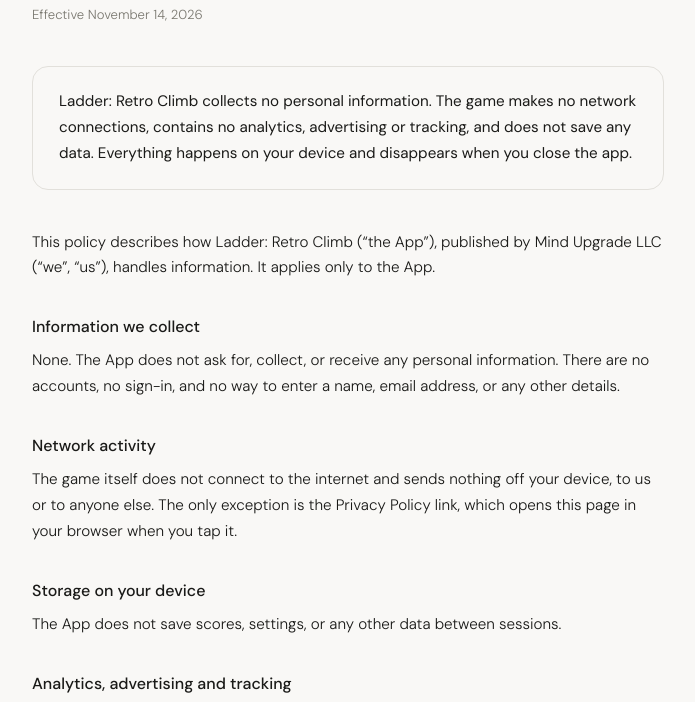
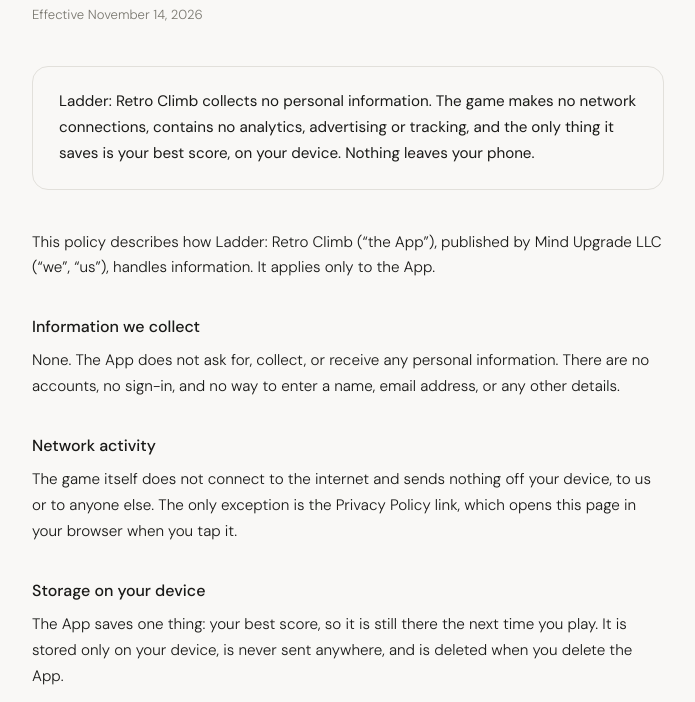
Before and after one commit to JasonK34/mindupgradeapps-site, a plain HTML site: page privacy/ladder/index.html in a window 1280 px wide. Shown: the part 220-922 px from the top of the page, without its empty margins (292-987 px from the left). Drawn offline with Linux system fonts and the light colour scheme.

Commit message:
Ladder policy: disclose on-device best-score storage
The shipped app (built from the local copy, not the stale GitHub repo)
saves the best score with AsyncStorage. Correct the policy accordingly.

Co-Authored-By: Claude Opus 5.5 <noreply@anthropic.com>
Claude-Session: https://claude.ai/code/session_01PvXrqQkk6Ws2YhvNhk5Av1

```diff
--- a/privacy/ladder/index.html
+++ b/privacy/ladder/index.html
@@ -30,7 +30,7 @@
     <h1>Privacy Policy<br>Ladder: Retro Climb</h1>
     <p class="date">Effective November 14, 2026</p>
 
-    <p class="summary">Ladder: Retro Climb collects no personal information. The game makes no network connections, contains no analytics, advertising or tracking, and does not save any data. Everything happens on your device and disappears when you close the app.</p>
+    <p class="summary">Ladder: Retro Climb collects no personal information. The game makes no network connections, contains no analytics, advertising or tracking, and the only thing it saves is your best score, on your device. Nothing leaves your phone.</p>
 
     <p>This policy describes how Ladder: Retro Climb (“the App”), published by Mind Upgrade LLC (“we”, “us”), handles information. It applies only to the App.</p>
 
@@ -41,7 +41,7 @@
     <p>The game itself does not connect to the internet and sends nothing off your device, to us or to anyone else. The only exception is the Privacy Policy link, which opens this page in your browser when you tap it.</p>
 
     <h2>Storage on your device</h2>
-    <p>The App does not save scores, settings, or any other data between sessions.</p>
+    <p>The App saves one thing: your best score, so it is still there the next time you play. It is stored only on your device, is never sent anywhere, and is deleted when you delete the App.</p>
 
     <h2>Analytics, advertising and tracking</h2>
     <p>The App contains no analytics, no advertising, no tracking, and no third-party software development kits that collect data. We do not sell or share information, because we have none.</p>
```
